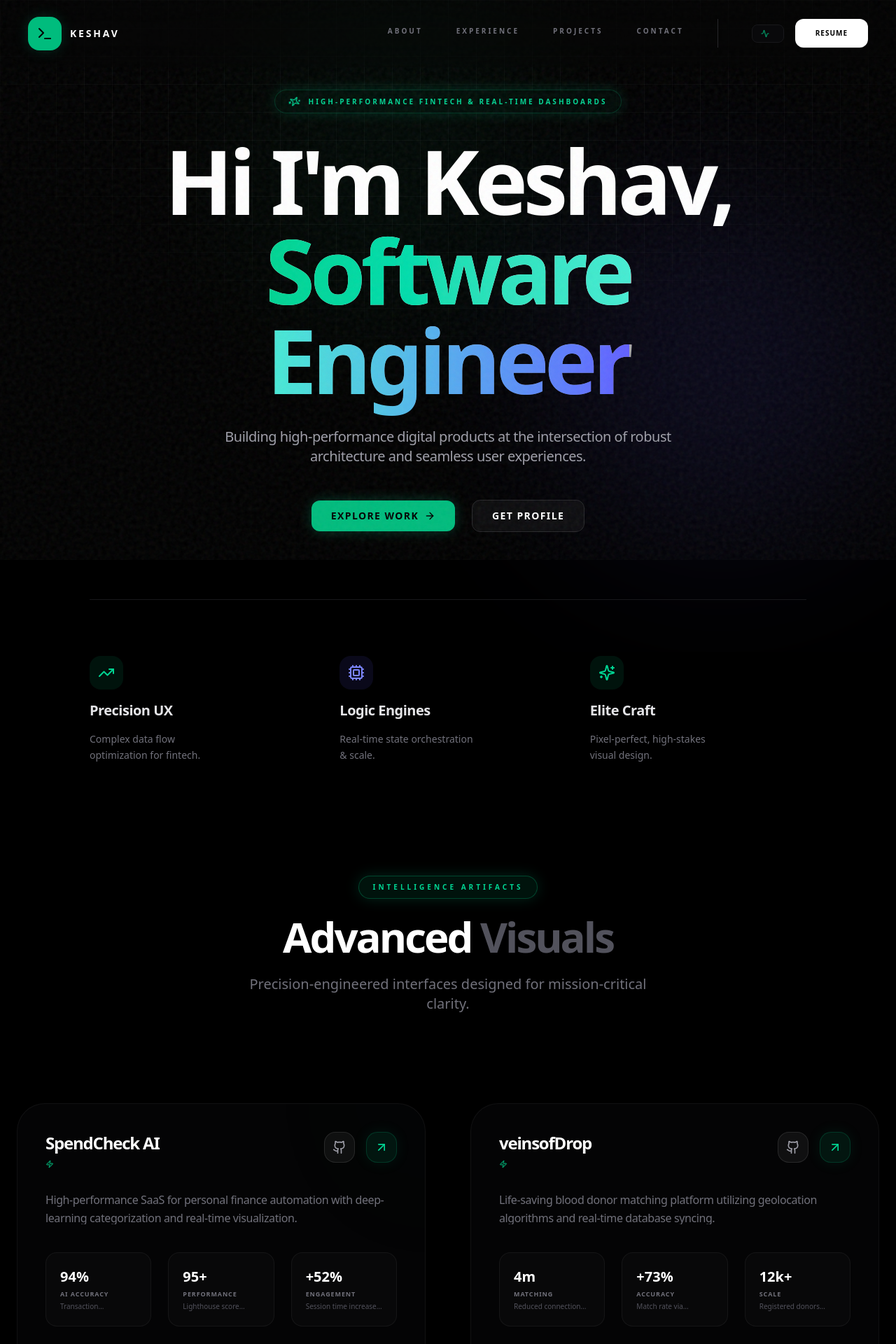
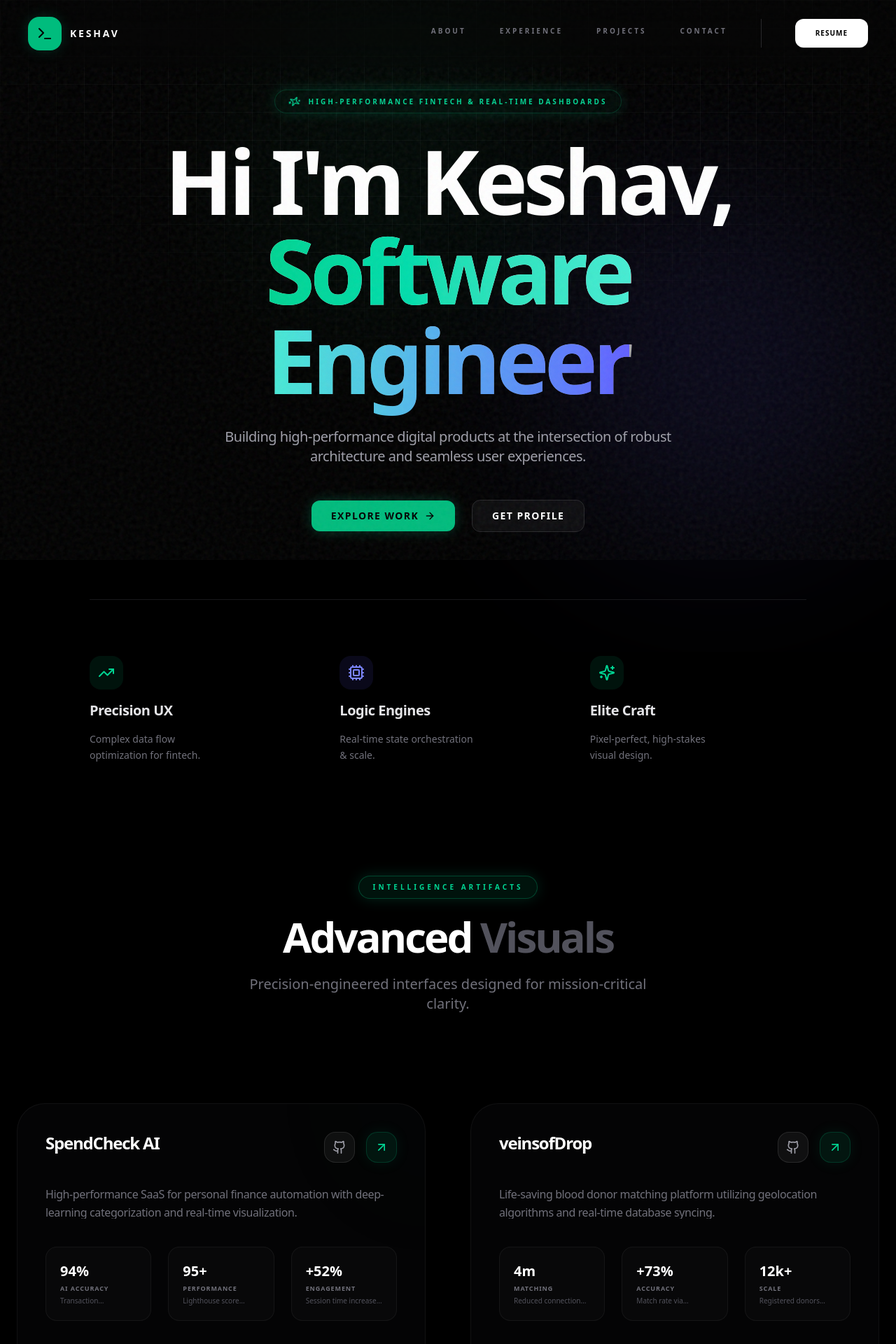
Before and after one commit to KeshavxA/Keshav-portfolio, a Next.js app: page / in a window 1280 px wide. Shown: the top 1920 px of the page at 70% size. Built offline with nearby package versions, Linux system fonts and the light colour scheme.

Commit message:
style: remove online status and project metric icons for a more minimalist UI

```diff
--- a/components/layout/navbar.tsx
+++ b/components/layout/navbar.tsx
@@ -54,10 +54,6 @@ export function Navbar() {
                             </Link>
                         ))}
                         <div className="flex items-center gap-4 border-l border-zinc-800 pl-12">
-                            <div className="flex items-center gap-2 px-3 py-1.5 rounded-lg bg-zinc-950 border border-zinc-900 group">
-                                <Activity className="h-3 w-3 text-emerald-500 animate-pulse" />
-                                <span className="text-[10px] font-black uppercase tracking-widest text-zinc-600"></span>
-                            </div>
                             <Button variant="secondary" href="/keshav-sharma-resume.pdf" download="Keshav_Sharma_Resume.pdf" className="rounded-xl px-5 py-2.5 h-auto text-[10px] tracking-[0.2em] shadow-none border border-white/10">
                                 Resume
                             </Button>
--- a/components/sections/projects.tsx
+++ b/components/sections/projects.tsx
@@ -42,10 +42,6 @@ function ProjectCard({ project, idx }: { project: typeof portfolioData.projects[
                 <div className="flex justify-between items-start mb-8">
                     <div className="space-y-2">
                         <h3 className="text-2xl font-black text-white tracking-tighter">{project.title}</h3>
-                        <div className="flex items-center gap-2">
-                            <Zap className="h-3 w-3 text-emerald-500 fill-emerald-500/20" />
-                            <p className="text-emerald-400 text-[10px] font-black uppercase tracking-[0.4em]"></p>
-                        </div>
                     </div>
                     <div className="flex gap-4">
                         <a href={project.github} className="h-11 w-11 flex items-center justify-center rounded-2xl bg-white/5 border border-white/10 text-zinc-400 hover:text-white transition-all hover:bg-white/10">
```
